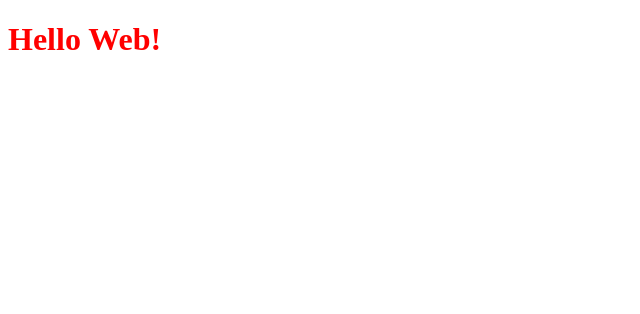
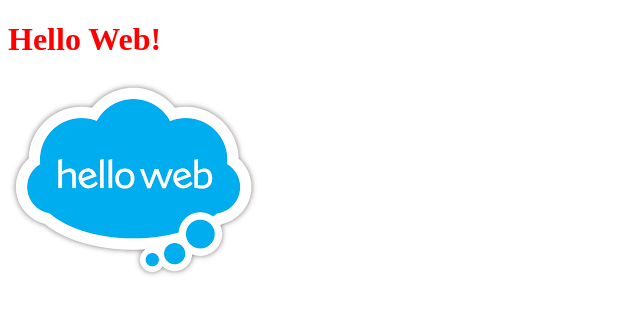
Before and after one commit to Fakhr-Elden/HelloWeb, a plain HTML site: page index.html in a window 1280 px wide. Shown: the whole page, without its empty margins (0-640 px from the left). Drawn offline with Linux system fonts and the light colour scheme.

Commit message:
second commit

```diff
--- a/index.html
+++ b/index.html
@@ -9,5 +9,6 @@
 </head>
 <body>
     <h1>Hello Web!</h1>
+    <img src="hello-web.png" alt="">
 </body>
 </html>
--- a/style.css
+++ b/style.css
@@ -1,5 +1,5 @@
 body {
-    background-color: azur;
+  /*  background-color: aquamarine; */
 }
 
 h1 {
```
Also changed, not shown: hello-web.png (added).
